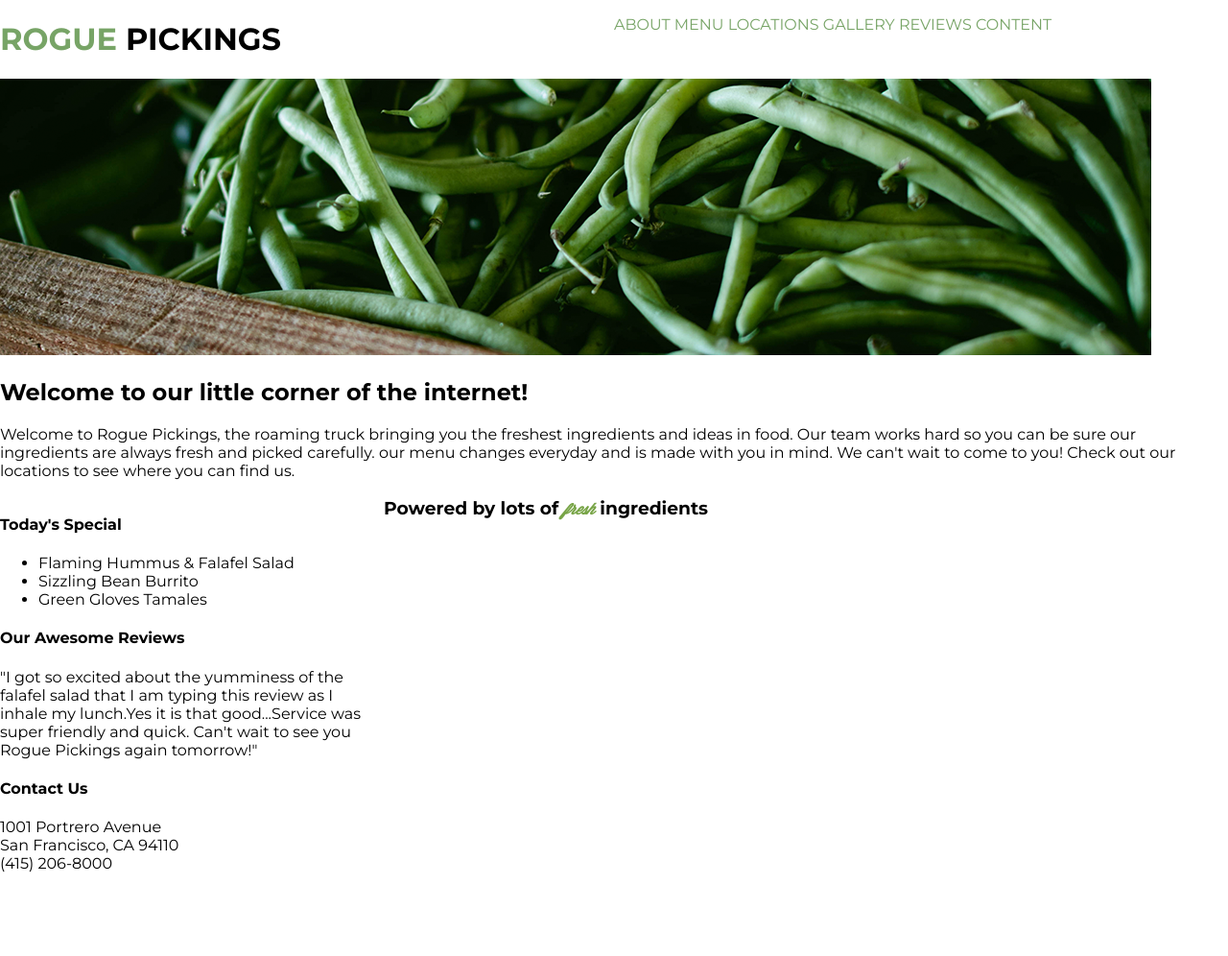
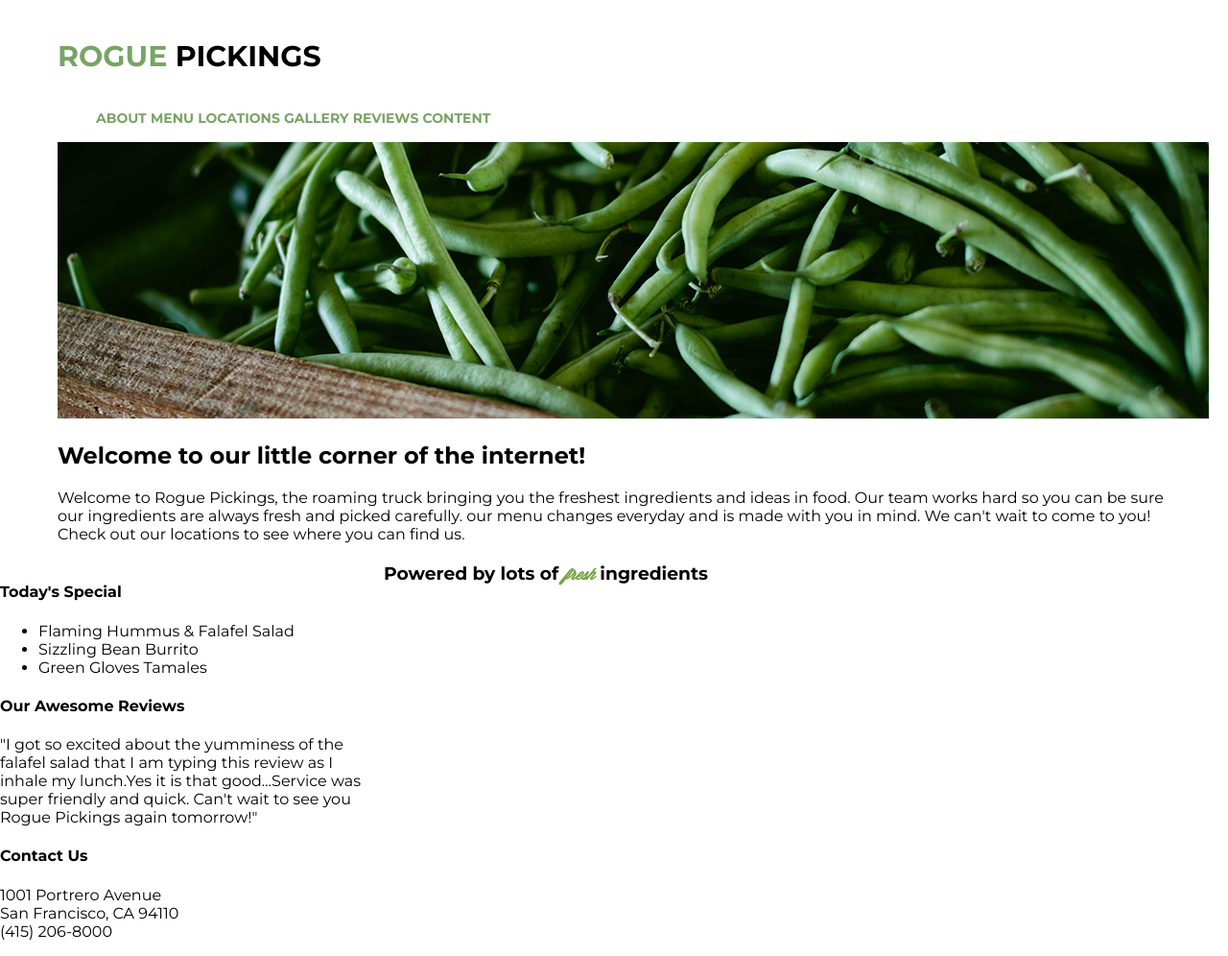
Before and after one commit to lukasvezina/101-rogue-pickings, a plain HTML site: page index.html in a window 1280 px wide. Shown: the whole page at 96% size. Before the commit the page ends 925 px from the top, so only its background shows below. Drawn offline with Linux system fonts and the light colour scheme.

Commit message:
travail exo 29 mai

```diff
--- a/css/main.css
+++ b/css/main.css
@@ -8,6 +8,11 @@ body{
   src: url('../font/WisdomScript.otf') format('opentype');
 }
 /***Grid***/
+
+.container{
+  margin: 20px 60px;
+}
+
 .full-width{
   width: 1200px;
 }
@@ -23,6 +28,7 @@ body{
 }
 /***Header Section***/
 h1{
+  font-size: 30px;
   text-transform: uppercase;
 }
 
@@ -39,6 +45,8 @@ header span{
 .navbar a{
   color: #77a466;
   text-decoration: none;
+  font-size: 14px;
+  font-weight: bold;
 }
 /***Main Section***/
 p{
```
